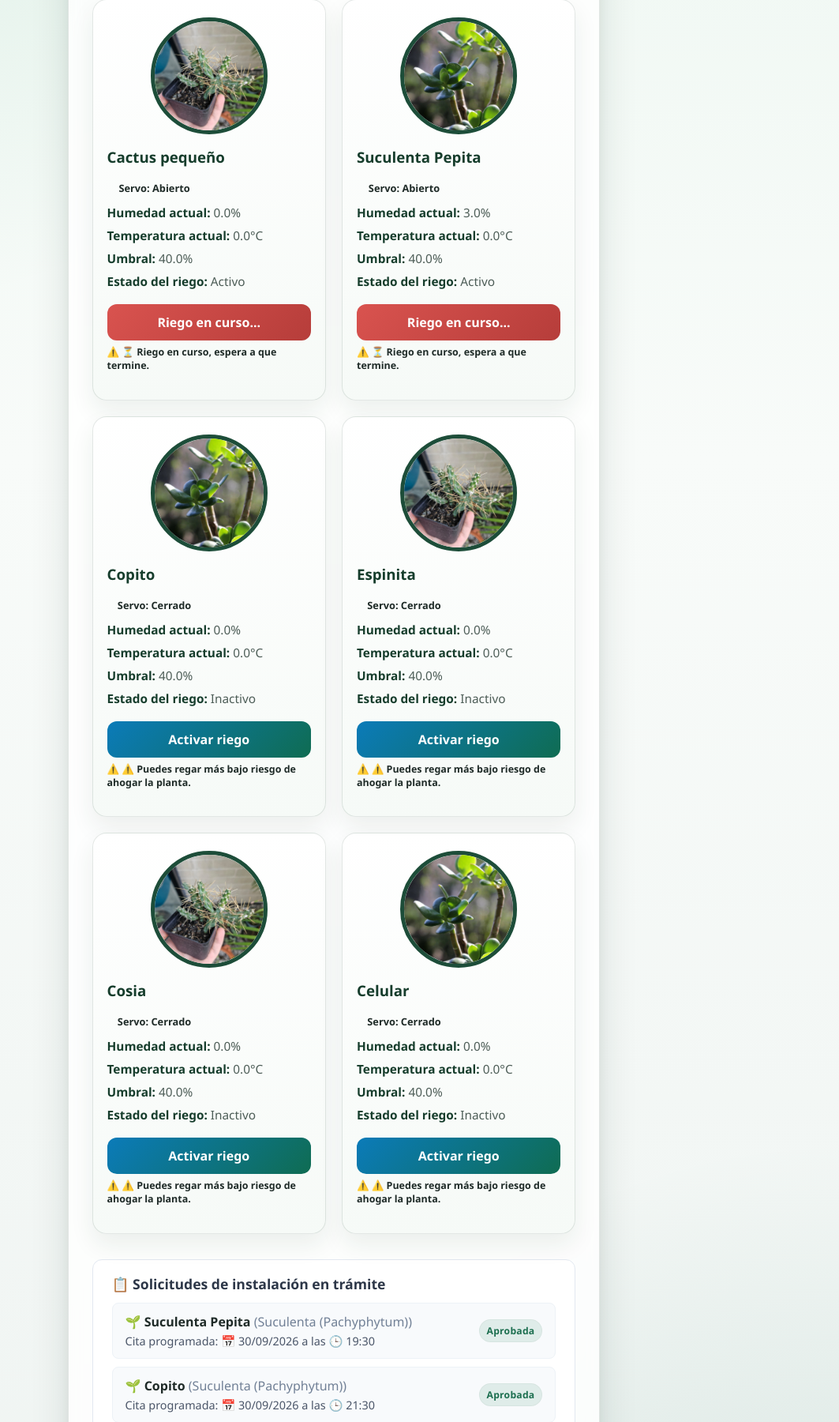
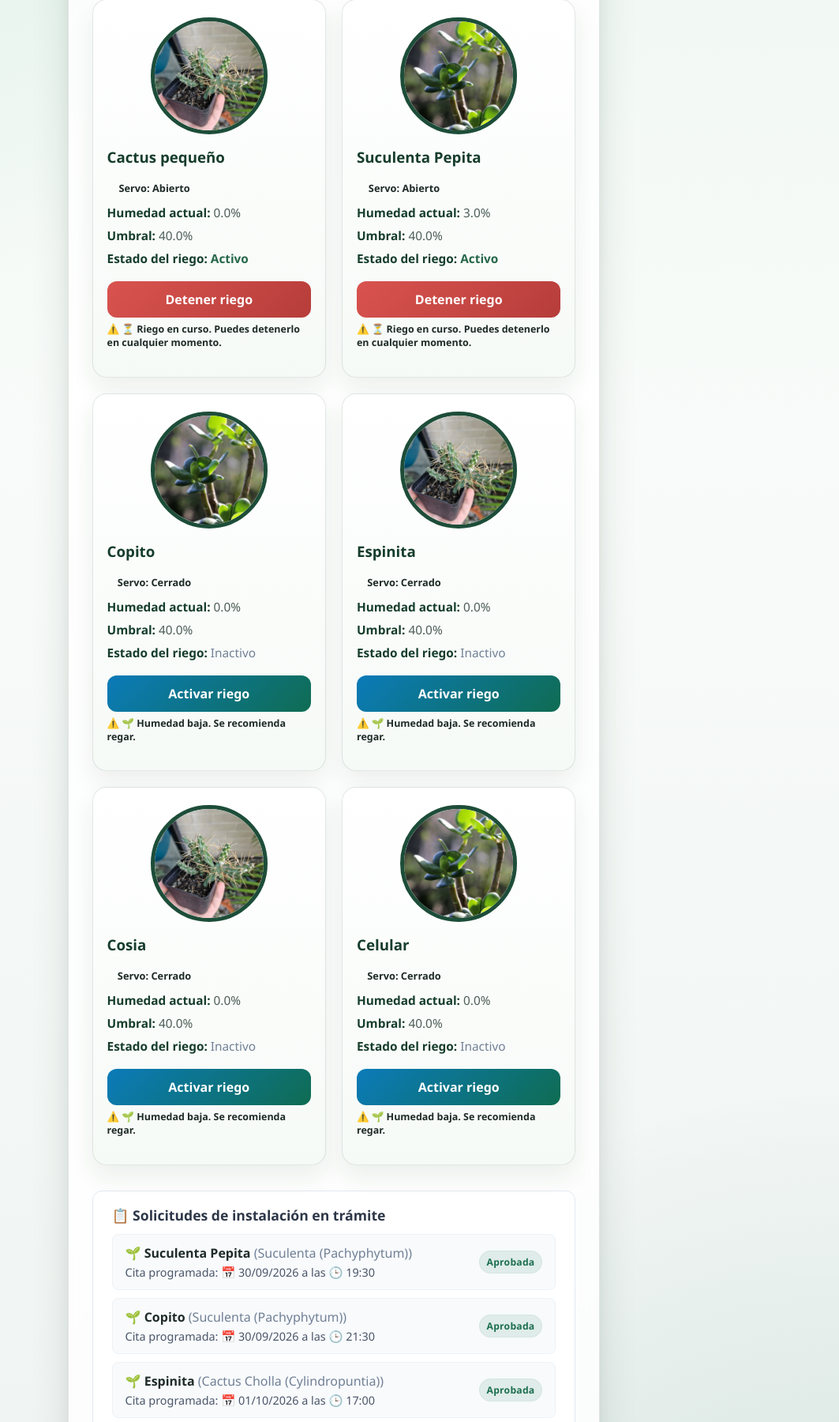
Before and after one commit to ManuelZambrano-prog/Proyecto-final-Electiva-1, a Django app: template riego/templates/riego/panel.html in a window 1280 px wide. Shown: the part 410-2210 px from the top of the page at 79% size, without its empty margins (217-1280 px from the left). Run offline with Django 5.2, Linux system fonts and the light colour scheme; the template is opened without the code that fills it: values that come from a table or form of the project are taken from there, others are empty; data comes from the database, SQL or seed files in the repository; both versions use the stored data as it was after the commit.

Commit message:
Coordinar estados de servo y riego, permitir detener riego en cualquier momento, eliminar temperatura por planta y aumentar velocidad a 1.5s

```diff
--- a/riego/templates/riego/panel.html
+++ b/riego/templates/riego/panel.html
@@ -63,9 +63,8 @@
 
                         <div class="plant-meta">
                             <div><strong>Humedad actual:</strong> <span class="valor-humedad" id="humedad-{{ planta.id }}">{{ planta.humedad_actual }}%</span></div>
-                            <div><strong>Temperatura actual:</strong> {{ planta.temperatura_actual }}°C</div>
                             <div><strong>Umbral:</strong> {{ planta.umbral_humedad }}%</div>
-                            <div><strong>Estado del riego:</strong> {% if planta.riego_activo %}Activo{% else %}Inactivo{% endif %}</div>
+                            <div><strong>Estado del riego:</strong> <span class="valor-estado-riego" style="color: {% if planta.riego_activo or planta.estado_servo == 'abierto' %}#276749; font-weight: 700{% else %}#718096; font-weight: 500{% endif %};">{% if planta.riego_activo or planta.estado_servo == 'abierto' %}Activo{% else %}Inactivo{% endif %}</span></div>
                         </div>
 
                         {% if user.perfil.esta_cancelada %}
@@ -82,16 +81,19 @@
                                 {% csrf_token %}
                                 <button
                                     type="submit"
-                                    class="btn btn-toggle {% if planta.riego_activo %}is-active{% else %}is-inactive{% endif %}"
+                                    class="btn btn-toggle {% if planta.riego_activo or planta.estado_servo == 'abierto' %}is-active{% else %}is-inactive{% endif %}"
                                     id="btn-riego-{{ planta.id }}"
-                                    {% if planta.estado_servo == 'abierto' %}disabled{% endif %}
                                 >
-                                    {% if planta.riego_activo %}Desactivar riego{% else %}Activar riego{% endif %}
+                                    {% if planta.riego_activo or planta.estado_servo == 'abierto' %}Detener riego{% else %}Activar riego{% endif %}
                                 </button>
-                                {% if planta.estado_servo == 'cerrado' %}
-                                    <p class="advertencia-riego">⚠️ Puedes regar más bajo riesgo de ahogar la planta.</p>
-                                {% elif planta.estado_servo == 'abierto' %}
-                                    <p class="advertencia-riego">⏳ Riego en curso, espera a que termine.</p>
+                                {% if planta.riego_activo or planta.estado_servo == 'abierto' %}
+                                    <p class="advertencia-riego">⏳ Riego en curso. Puedes detenerlo en cualquier momento.</p>
+                                {% else %}
+                                    {% if planta.humedad_actual >= planta.umbral_humedad %}
+                                        <p class="advertencia-riego">⚠️ Puedes regar más bajo riesgo de ahogar la planta.</p>
+                                    {% else %}
+                                        <p class="advertencia-riego">🌱 Humedad baja. Se recomienda regar.</p>
+                                    {% endif %}
                                 {% endif %}
                             </form>
                         {% endif %}
@@ -126,16 +128,22 @@
     </div>
 
     <script>
-        // Polling cada 5 segundos para actualizar datos MQTT
+        // Polling cada 1.5 segundos para actualizar datos MQTT en tiempo real
         async function actualizarDatos() {
             try {
                 const respuesta = await fetch('{% url 'api_datos_plantas' %}');
                 const datos = await respuesta.json();
 
                 // Actualizar datos ambientales
-                document.getElementById('valor-temperatura').textContent = datos.temperatura?.toFixed(1) + '°C' || '--';
-                document.getElementById('valor-humedad').textContent = datos.humedad_ambiente?.toFixed(1) + '%' || '--';
-                document.getElementById('valor-hora').textContent = datos.fecha_actualizacion ? new Date(datos.fecha_actualizacion).toLocaleTimeString() : '--';
+                if (document.getElementById('valor-temperatura') && datos.temperatura != null) {
+                    document.getElementById('valor-temperatura').textContent = datos.temperatura.toFixed(1) + '°C';
+                }
+                if (document.getElementById('valor-humedad') && datos.humedad_ambiente != null) {
+                    document.getElementById('valor-humedad').textContent = datos.humedad_ambiente.toFixed(1) + '%';
+                }
+                if (document.getElementById('valor-hora') && datos.fecha_actualizacion) {
+                    document.getElementById('valor-hora').textContent = new Date(datos.fecha_actualizacion).toLocaleTimeString();
+                }
 
                 // Actualizar cada planta
                 datos.plantas.forEach(p => {
@@ -146,26 +154,46 @@
                     const humedadEl = card.querySelector('.valor-humedad');
                     if (humedadEl) humedadEl.textContent = p.humedad_actual.toFixed(1) + '%';
 
+                    // Estado unificado de riego
+                    const estaRegando = (p.estado_servo === 'abierto') || p.riego_activo;
+
                     // Estado del servo
                     const servoEl = card.querySelector('.estado-servo');
                     if (servoEl) {
-                        servoEl.textContent = p.estado_servo === 'abierto' ? 'Servo: Abierto' : 'Servo: Cerrado';
-                        servoEl.className = 'estado-servo estado-' + p.estado_servo;
+                        servoEl.textContent = estaRegando ? 'Servo: Abierto' : 'Servo: Cerrado';
+                        servoEl.className = 'estado-servo estado-' + (estaRegando ? 'abierto' : 'cerrado');
+                    }
+
+                    // Estado del riego (texto coordinado)
+                    const estadoRiegoEl = card.querySelector('.valor-estado-riego');
+                    if (estadoRiegoEl) {
+                        estadoRiegoEl.textContent = estaRegando ? 'Activo' : 'Inactivo';
+                        estadoRiegoEl.style.color = estaRegando ? '#276749' : '#718096';
+                        estadoRiegoEl.style.fontWeight = estaRegando ? '700' : '500';
                     }
 
                     {% if not user.perfil.esta_cancelada %}
-                    // Botón de riego
+                    // Botón de riego (siempre interactivo para el usuario)
                     const btn = card.querySelector('button[type="submit"]');
                     const advertencia = card.querySelector('.advertencia-riego');
-                    if (btn && advertencia) {
-                        if (p.estado_servo === 'abierto') {
-                            btn.disabled = true;
-                            btn.textContent = 'Riego en curso...';
-                            advertencia.textContent = '⏳ Riego en curso, espera a que termine.';
-                        } else if (p.estado_servo === 'cerrado') {
-                            btn.disabled = false;
-                            btn.textContent = p.riego_activo ? 'Desactivar riego' : 'Activar riego';
-                            advertencia.textContent = '⚠️ Puedes regar más bajo riesgo de ahogar la planta.';
+                    if (btn) {
+                        btn.disabled = false; // Siempre clickable
+                        if (estaRegando) {
+                            btn.textContent = 'Detener riego';
+                            btn.className = 'btn btn-toggle is-active';
+                            if (advertencia) {
+                                advertencia.textContent = '⏳ Riego en curso. Puedes detenerlo en cualquier momento.';
+                            }
+                        } else {
+                            btn.textContent = 'Activar riego';
+                            btn.className = 'btn btn-toggle is-inactive';
+                            if (advertencia) {
+                                if (p.humedad_actual >= p.umbral_humedad) {
+                                    advertencia.textContent = '⚠️ Puedes regar más bajo riesgo de ahogar la planta.';
+                                } else {
+                                    advertencia.textContent = '🌱 Humedad baja. Se recomienda regar.';
+                                }
+                            }
                         }
                     }
                     {% endif %}
@@ -175,8 +203,8 @@
             }
         }
 
-        // Ejecutar cada 5 segundos
-        setInterval(actualizarDatos, 5000);
+        // Ejecutar cada 1.5 segundos
+        setInterval(actualizarDatos, 1500);
         actualizarDatos(); // Primera vez al cargar
     </script>
 {% endblock %}
--- a/riego/views.py
+++ b/riego/views.py
@@ -108,7 +108,8 @@ def toggle_riego(request, planta_id):
         return redirect('panel')
 
     planta = get_object_or_404(Planta, pk=planta_id, usuario=request.user)
-    nuevo_estado = not planta.riego_activo
+    esta_regando = (planta.estado_servo == 'abierto') or bool(planta.riego_activo)
+    nuevo_estado = not esta_regando
     try:
         publish_plant_command(planta, nuevo_estado)
     except MQTTError as error:
@@ -116,17 +117,18 @@ def toggle_riego(request, planta_id):
         return redirect('panel')
 
     planta.riego_activo = nuevo_estado
-    planta.save(update_fields=['riego_activo'])
+    planta.estado_servo = 'abierto' if nuevo_estado else 'cerrado'
+    planta.save(update_fields=['riego_activo', 'estado_servo'])
 
     electrovalvula, created = Electrovalvula.objects.get_or_create(
         numero_pin=planta.id,
-        defaults={'planta': planta, 'esta_activa': planta.riego_activo}
+        defaults={'planta': planta, 'esta_activa': nuevo_estado}
     )
     electrovalvula.planta = planta
-    electrovalvula.esta_activa = planta.riego_activo
+    electrovalvula.esta_activa = nuevo_estado
     electrovalvula.save()
 
-    accion = 'activado' if planta.riego_activo else 'desactivado'
+    accion = 'iniciado' if nuevo_estado else 'detenido'
     messages.success(request, f'El riego de la planta fue {accion} correctamente.')
     return redirect('panel')
 
@@ -342,15 +344,15 @@ def api_datos_plantas(request):
     """Devuelve JSON con estado de plantas y datos ambientales."""
     plantas = []
     for planta in Planta.objects.filter(usuario__is_staff=False).select_related('especie', 'usuario'):
+        esta_regando = (planta.estado_servo == 'abierto') or bool(planta.riego_activo)
         plantas.append({
             'id': planta.id,
             'nombre': planta.apodo or planta.especie.nombre,
             'mqtt_id': planta.mqtt_id,
             'humedad_actual': getattr(planta, 'humedad_actual', 0.0),
-            'temperatura_actual': getattr(planta, 'temperatura_actual', 0.0),
-            'umbral_humedad': getattr(planta, 'umbral_humedad', 0.0),
-            'estado_servo': getattr(planta, 'estado_servo', 'cerrado'),
-            'riego_activo': planta.riego_activo,
+            'umbral_humedad': getattr(planta, 'umbral_humedad', 40.0),
+            'estado_servo': 'abierto' if esta_regando else 'cerrado',
+            'riego_activo': esta_regando,
             'especie': planta.especie.nombre if planta.especie else 'Sin especie',
             'foto_url': planta.especie.foto.url if planta.especie and planta.especie.foto else None,
         })
```
Also changed, not shown: db.sqlite3.
